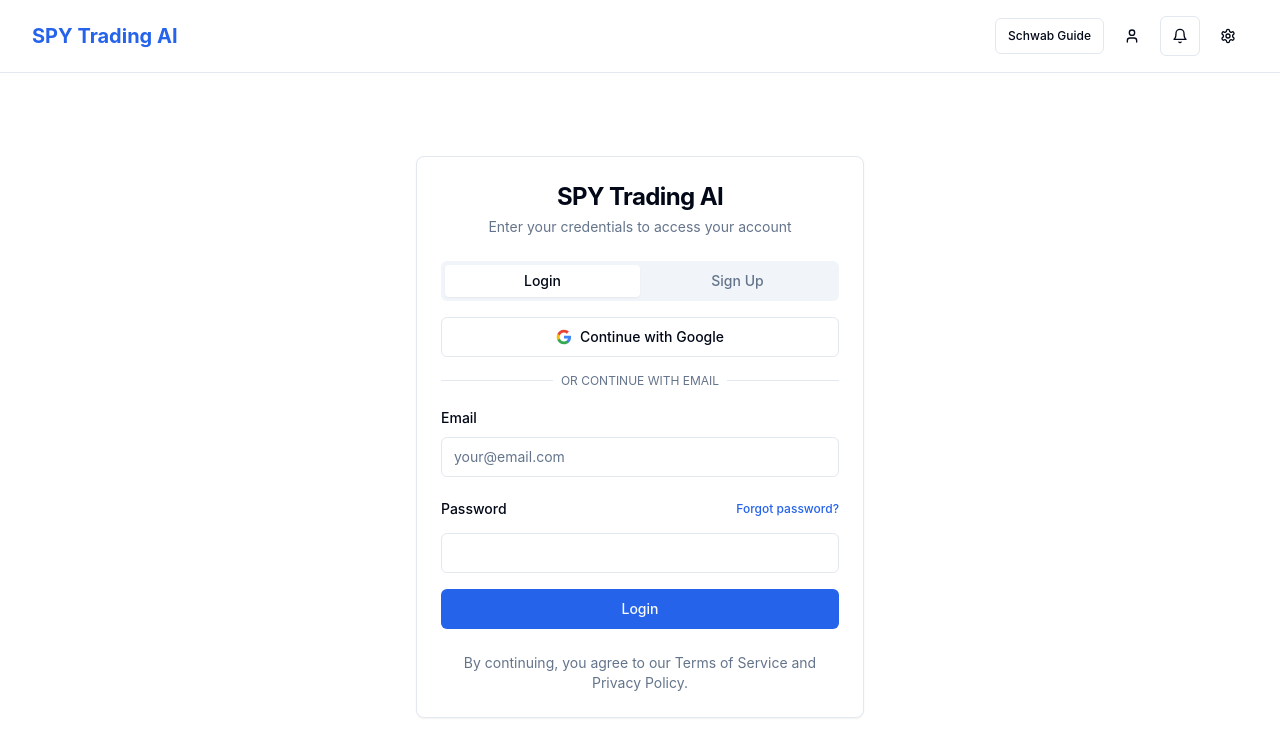
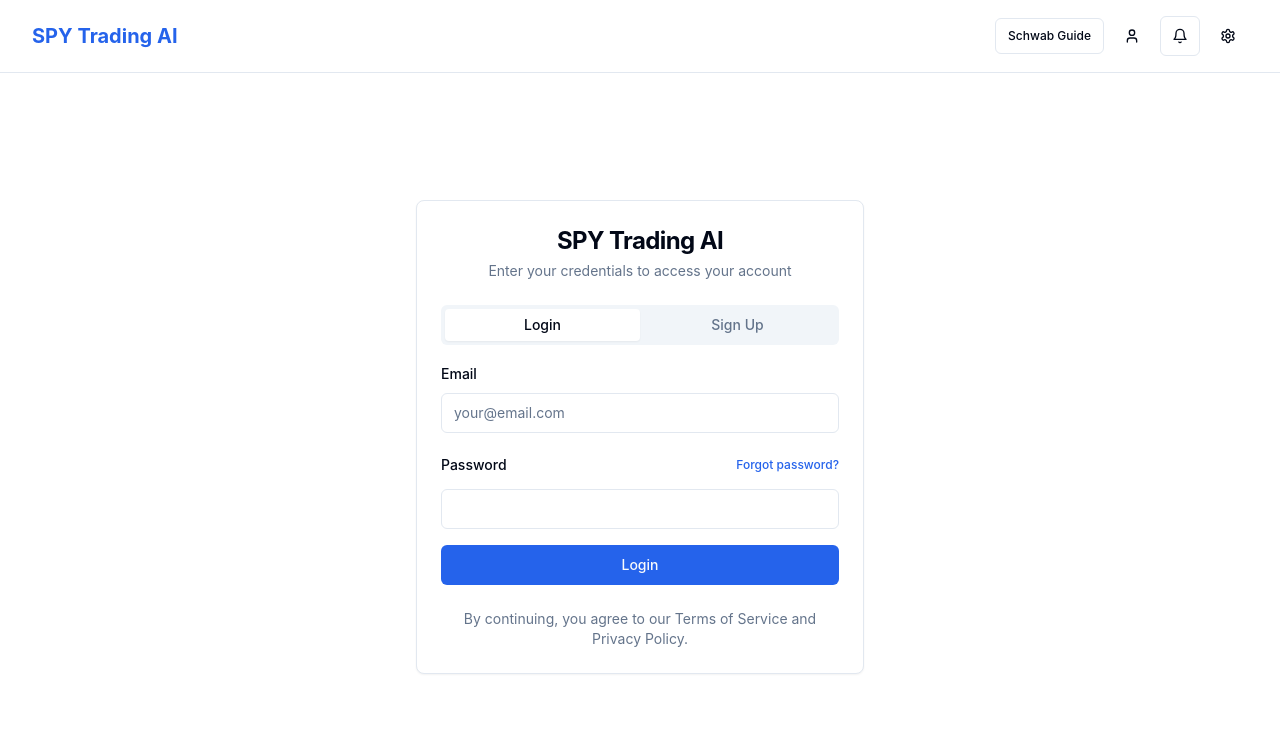
Before and after one commit to GHSorensen/spytrader-ai-mate, a React (Vite) app: page /auth in a window 1280 px wide. Shown: the top 756 px of the page. Built offline with nearby package versions, Linux system fonts and the light colour scheme.

Commit message:
Remove Google social login
This commit removes the Google social login option from the authentication page. The application will now only support email-based login and signup.

```diff
--- a/src/components/auth/AuthenticationPage.tsx
+++ b/src/components/auth/AuthenticationPage.tsx
@@ -8,8 +8,6 @@ import { toast } from "sonner";
 import { supabase } from '@/integrations/supabase/client';
 import LoginForm from './LoginForm';
 import SignupForm from './SignupForm';
-import SocialLogin from './SocialLogin';
-import OrDivider from './OrDivider';
 
 const AuthenticationPage: React.FC = () => {
   const [isLoading, setIsLoading] = useState(false);
@@ -65,28 +63,12 @@ const AuthenticationPage: React.FC = () => {
 
               <TabsContent value="login">
                 <div className="space-y-4 mt-4">
-                  <SocialLogin
-                    isLoading={isLoading}
-                    setIsLoading={setIsLoading}
-                    buttonText="Continue with Google"
-                  />
-
-                  <OrDivider text="Or continue with email" />
-
                   <LoginForm isLoading={isLoading} setIsLoading={setIsLoading} />
                 </div>
               </TabsContent>
 
               <TabsContent value="signup">
                 <div className="space-y-4 mt-4">
-                  <SocialLogin
-                    isLoading={isLoading}
-                    setIsLoading={setIsLoading}
-                    buttonText="Sign up with Google"
-                  />
-
-                  <OrDivider text="Or sign up with email" />
-
                   <SignupForm isLoading={isLoading} setIsLoading={setIsLoading} />
                 </div>
               </TabsContent>
```
